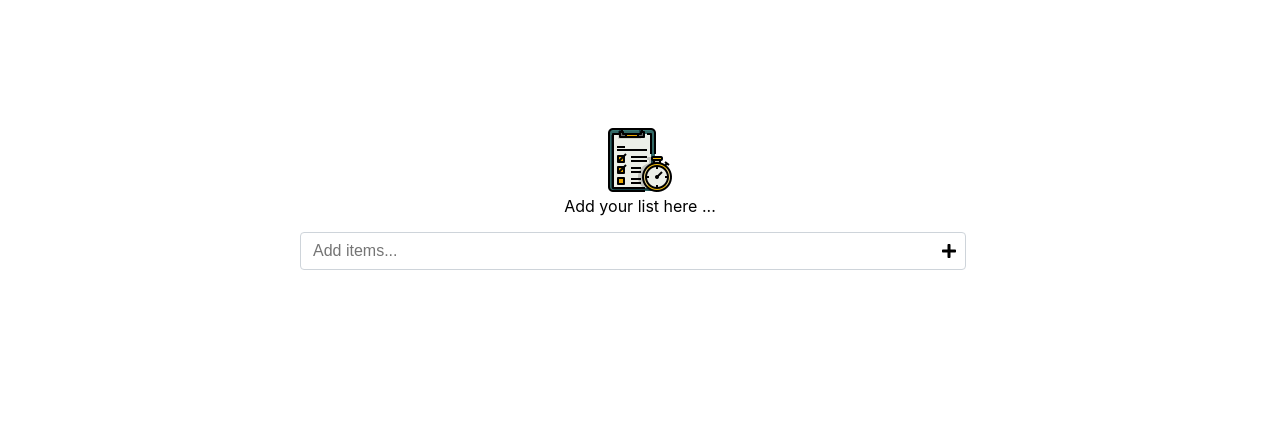
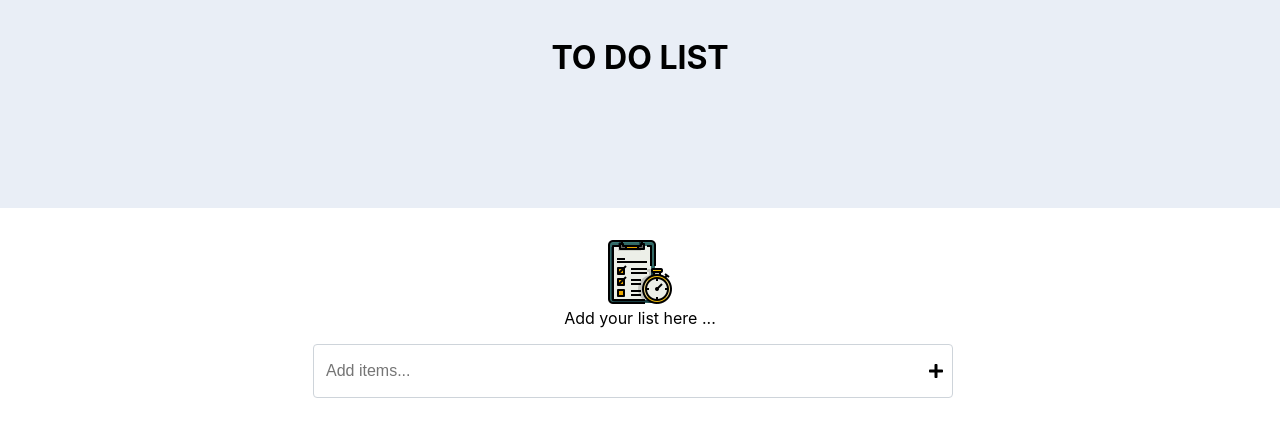
Before and after one commit to abhi1362/My-todo-list, a React (Create React App) app: page / in a window 1280 px wide. Shown: the top 436 px of the page. Built offline with nearby package versions, Linux system fonts and the light colour scheme.

Commit message:
add and celete functionality implemented

```diff
--- a/public/index.html
+++ b/public/index.html
@@ -23,7 +23,7 @@
       work correctly both with client-side routing and a non-root public URL.
       Learn how to configure a non-root public URL by running `npm run build`.
     -->
-    <title>React App</title>
+    <title>ToDo App</title>
     <link rel="stylesheet" href="https://cdn.jsdelivr.net/npm/@fortawesome/fontawesome-free@5.15.4/css/fontawesome.min.css" integrity="sha384-jLKHWM3JRmfMU0A5x5AkjWkw/EYfGUAGagvnfryNV3F9VqM98XiIH7VBGVoxVSc7" crossorigin="anonymous">
   </head>
   <body>
--- a/src/App.css
+++ b/src/App.css
@@ -1,3 +1,15 @@
+*{
+  box-sizing: border-box;
+}
 .App {
   text-align: center;
 }
+header{
+  width: 100%;
+  height: 26vh;
+  padding: 38px;
+  background-color: #E9EEF6;
+}
+header h1{
+  margin: 0px;
+}
--- a/src/App.js
+++ b/src/App.js
@@ -1,10 +1,13 @@
 import React from 'react';
 import './App.css';
-import ToDoList from './components/ToDoList.js';
+import ToDoList from './components/toDoList/ToDoList.js';
 
 const App = () =>{
   return (
     <div className="App">
+      <header>
+        <h1>TO DO LIST</h1>
+      </header>
       <ToDoList />
     </div>
   );
--- a/src/components/ToDoList.js
+++ /dev/null
@@ -1,27 +0,0 @@
-import React from 'react';
-import todo from '../assets/to-do-icon.png';
-import './ToDoList.css';
-import { FontAwesomeIcon } from '@fortawesome/react-fontawesome'
-import { faPlus} from '@fortawesome/free-solid-svg-icons'
-
-
-const ToDoList = () =>{
-    return (
-        <>
-           <div className='main-div'>
-                <div className='child-div'>
-                    <figure>
-                        <img src={todo} alt="todo-icon"/>
-                        <figcaption>Add your list here ...</figcaption>
-                    </figure>
-                    <div className='add-items'>
-                        <input type='text' placeholder="Add items..." />
-                        <FontAwesomeIcon icon={faPlus} title='Add Item' className='plus-icon'/>
-                    </div>
-                </div>
-            </div>
-        </>
-    )
-}
-
-export default ToDoList;
--- /dev/null
+++ b/src/components/addItem/ShowItem.css
@@ -0,0 +1,27 @@
+.show-items{
+    line-height: 0.5;
+    color: #000;
+    display: inline-block;
+    margin: 10px 0px 10px -13px;
+}
+.each-item{
+    display: flex;
+    justify-content: space-between;
+    border: 1px solid #ced4da;
+    margin-bottom: 10px;
+    width: 50vw;
+    background-color: #ababe6;
+    border-radius: 0.25rem;
+    padding: 0.375rem 0.75rem;
+}
+.delete-icon{
+    position: relative;
+    top: 15px;
+    color: #d02b11;
+    cursor: pointer;
+}
+@media (max-width: 500px){
+    .each-item{
+        width: 80vw;
+    }
+}
--- /dev/null
+++ b/src/components/addItem/ShowItem.js
@@ -0,0 +1,25 @@
+import React from 'react';
+import './ShowItem.css';
+import { FontAwesomeIcon } from '@fortawesome/react-fontawesome'
+import { faTrash } from '@fortawesome/free-solid-svg-icons'
+
+const ShowItem = ({itemArray, deleteItem}) =>{
+    return (
+        <>
+            <div className="show-items">
+            {
+                itemArray.map((element ,id)=>{
+                    return(
+                        <div className="each-item" key={id}>
+                            <h3>{element}</h3>
+                            <FontAwesomeIcon icon={faTrash} title='Delete Item' className='delete-icon' onClick={()=>deleteItem(id)}/>
+                        </div>
+                    )
+                })
+            }
+            </div>
+        </>
+    )
+}
+
+export default ShowItem
--- a/src/components/ToDoList.css
+++ b/src/components/toDoList/ToDoList.css
@@ -1,14 +1,11 @@
 .main-div{
-    margin-top: 8rem;
+    margin-top: 2rem;
 }
 .add-items input{
     width: 50vw;
-    /* padding: 10px;
-    border: 1px solid #333333;
-    border-radius: 5px; */
     padding: 0.375rem 0.75rem;
     font-size: 1rem;
-    line-height: 1.5;
+    line-height: 2.5;
     color: #495057;
     background-color: #fff;
     border: 1px solid #ced4da;
@@ -25,6 +22,7 @@ input:focus
     position: relative;
     right: 1.5rem;
     top: 1px;
+    cursor: pointer;
 }
 @media (max-width: 500px){
     .add-items input{
--- /dev/null
+++ b/src/components/toDoList/ToDoList.js
@@ -0,0 +1,48 @@
+import React , { useState } from 'react';
+import todo from '../../assets/to-do-icon.png';
+import './ToDoList.css';
+import ShowItem from '../addItem/ShowItem.js';
+import { FontAwesomeIcon } from '@fortawesome/react-fontawesome'
+import { faPlus } from '@fortawesome/free-solid-svg-icons'
+
+
+const ToDoList = () =>{
+    const [inputItem , setInputItem] = useState('');
+    const [itemArray , setItemArray] = useState([]);
+    const addItems = () =>{
+        // console.log('added');
+        // const newItem = {
+        //     id: new Date().toString.getTime(),
+        //     name: ''
+        // }
+        // console.log(newItem.id)
+        setItemArray([...itemArray,inputItem]);
+        setInputItem('');
+    }
+    const deleteItem = (id) =>{
+        console.log('delete');
+        const updatedItem = itemArray.filter((ele,index)=>{
+            return index !== id;
+        })
+        setItemArray(updatedItem);
+    }
+    return (
+        <>
+           <div className='main-div'>
+                <div className='child-div'>
+                    <figure>
+                        <img src={todo} alt="todo-icon"/>
+                        <figcaption>Add your list here ...</figcaption>
+                    </figure>
+                    <div className='add-items'>
+                        <input type='text' placeholder="Add items..." value={inputItem} onChange={(e) => setInputItem(e.target.value)}/>
+                        <FontAwesomeIcon icon={faPlus} title='Add Item' className='plus-icon' onClick={addItems}/>
+                    </div>
+                </div>
+            </div>
+            <ShowItem itemArray={itemArray} deleteItem={deleteItem} />
+        </>
+    )
+}
+
+export default ToDoList;
```
